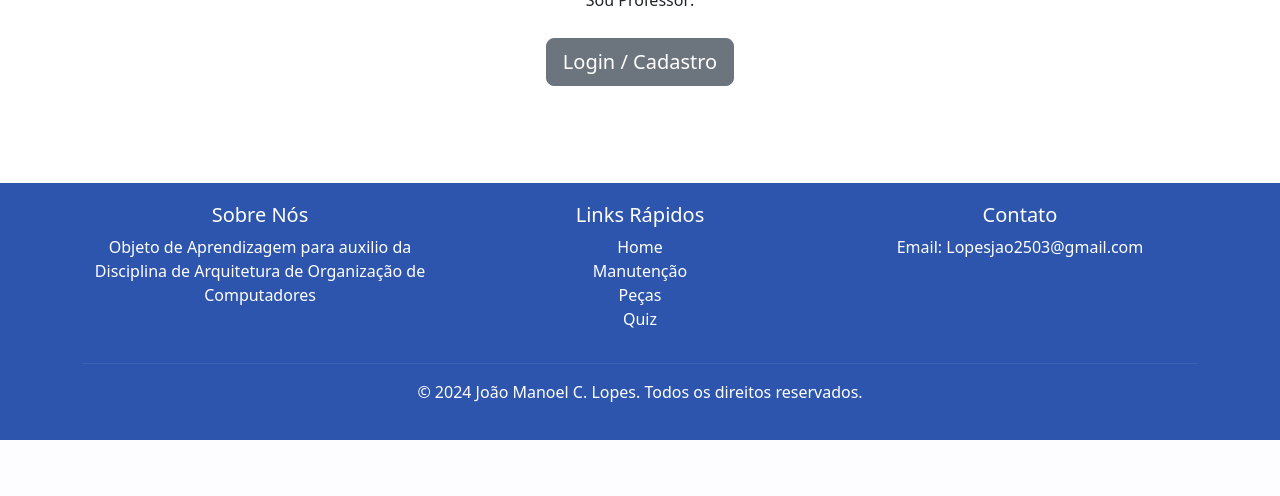
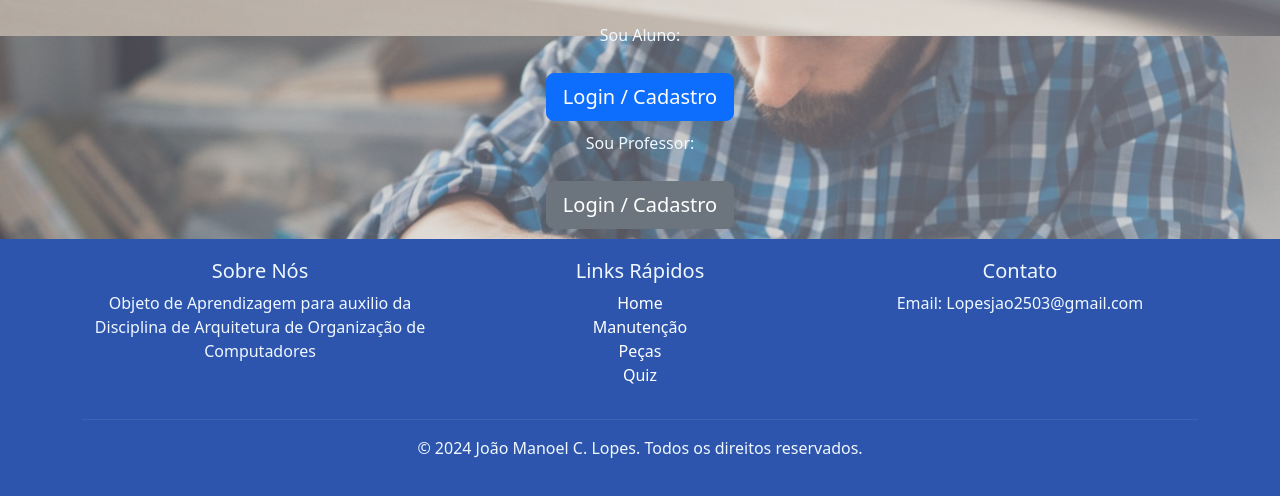
Before and after one commit to Lopesjao/TCC, a PHP site: page /TCC/Home.php in a window 1280 px wide. Shown: the part 764-1260 px from the top of the page. Before the commit the page ends 1204 px from the top, so only its background shows below. Run offline with PHP 8.4, Linux system fonts and the light colour scheme.

Commit message:
atualizacoes home

```diff
--- a/Control/ProfessorControle.php
+++ b/Control/ProfessorControle.php
@@ -38,7 +38,7 @@ class ProfessorController
 
         if ($pstmt->rowCount() > 0) {
             $professor = $pstmt->fetch(PDO::FETCH_ASSOC);
-            $professor = new Aluno($professor);
+            $professor = new Professor($professor);
 
             ////var_dump($professor);
             //echo $professor;
--- a/Control/TurmaControle.php
+++ b/Control/TurmaControle.php
@@ -18,6 +18,7 @@ class TurmaController
         $pstmt = $this->conexao->prepare("INSERT INTO turma (nome, idProfessor) VALUES (?, ?)");
         $pstmt->bindValue(1, $turma->getNome());
         $pstmt->bindValue(2, $turma->getIdProfessor());
+       // echo "ID PROFESSOR::::",$turma->getIdProfessor();
         $pstmt->execute();
         return $pstmt;
     }
--- a/View/Home.php
+++ b/View/Home.php
@@ -25,48 +25,92 @@ if (isset($_SESSION['tipo']) && ($_SESSION['tipo']) == "prof") {
 
 
 
-
-
 <!DOCTYPE html>
 <html lang="pt-br">
 
 <head>
-
-
   <meta charset="UTF-8">
   <meta name="viewport" content="width=device-width, initial-scale=1.0">
   <title>Página Inicial</title>
   <!-- Link do Bootstrap CSS -->
-  <link href="https://cdn.jsdelivr.net/npm/bootstrap@5.3.0-alpha1/dist/css/bootstrap.min.css" rel="stylesheet">
+  <link href="https://cdn.jsdelivr.net/npm/bootstrap@5.3.3/dist/css/bootstrap.min.css" rel="stylesheet"
+    integrity="sha384-QWTKZyjpPEjISv5WaRU9OFeRpok6YctnYmDr5pNlyT2bRjXh0JMhjY6hW+ALEwIH" crossorigin="anonymous">
   <link rel="stylesheet" href="Style.css">
   <style>
-        /* Define uma altura máxima para as imagens no carrossel */
+    * {
+      color: aliceblue;
+    }
+
+    body {
+      background-image: url('imagens/body.png');
+      /* Substitua pelo caminho correto */
+      background-size: cover;
+      background-position: center;
+      background-attachment: fixed;
+
+      height: 100vh;
+    }
+
+    /* Centralização do conteúdo principal */
+    .center-content {
+      text-align: center;
+      padding-top: 20vh;
+
+    }
+
     .carousel-item img {
-            height: 400px; /* Ajuste a altura conforme necessário */
-            object-fit: cover; /* Garante que a imagem se ajuste sem distorcer */
+      height: 400px;
+      object-fit: cover;
+      width: 100%;
+    }
+
+    .btn-space {
+      margin: 10px;
+    }
+
+    h1 {
+      font-weight: bold;
+      text-shadow: 2px 2px 5px rgba(0, 0, 0, 0.7);
+
+    }
+
+    .navbar {
+      background-color: rgba(0, 0, 0, 0.8);
+      /* Navbar transparente */
+    }
+    #botoes{
+      display: flex;
+      justify-content: space-around;
+      gap: 10px;
     }
   </style>
 </head>
 
 <body>
-  <?php require_once "navbar.php"; ?>
-  <!--<h1>Bem-vindo, <?php //echo htmlspecialchars($_SESSION['tipo']); ?>!</h1>-->
+
+  <header>
+    <?php include_once 'navbar.php'; ?>
+  </header>
 
 
+  <h1>Bem Vindo ao InfoQuest</h1>
+
+  <div class="container-fluid center-content">
 
 
-  <div class="container-fluid center-content">
-    <!-- Logo no centro -->
-
-    <div <div id="carouselExampleIndicators" class="carousel slide" data-bs-ride="carousel">
+    <!-- Carrossel -->
+    <div id="carouselExampleInterval" class="carousel slide" data-bs-ride="carousel">
+      <!-- Indicadores -->
       <div class="carousel-indicators">
-        <button type="button" data-bs-target="#carouselExampleIndicators" data-bs-slide-to="0" class="active"
+        <button type="button" data-bs-target="#carouselExampleInterval" data-bs-slide-to="0" class="active"
           aria-current="true" aria-label="Slide 1"></button>
-        <button type="button" data-bs-target="#carouselExampleIndicators" data-bs-slide-to="1"
+        <button type="button" data-bs-target="#carouselExampleInterval" data-bs-slide-to="1"
           aria-label="Slide 2"></button>
-        <button type="button" data-bs-target="#carouselExampleIndicators" data-bs-slide-to="2"
+        <button type="button" data-bs-target="#carouselExampleInterval" data-bs-slide-to="2"
           aria-label="Slide 3"></button>
       </div>
+
+      <!-- Slides -->
       <div class="carousel-inner">
         <div class="carousel-item active">
           <img src="imagens/gabinete.png" class="d-block w-100" alt="Imagem 1">
@@ -78,28 +122,38 @@ if (isset($_SESSION['tipo']) && ($_SESSION['tipo']) == "prof") {
           <img src="imagens/memoria.jpg" class="d-block w-100" alt="Imagem 3">
         </div>
       </div>
-      <button class="carousel-control-prev" type="button" data-bs-target="#carouselExampleIndicators"
+
+      <!-- Controles -->
+      <button class="carousel-control-prev" type="button" data-bs-target="#carouselExampleInterval"
         data-bs-slide="prev">
         <span class="carousel-control-prev-icon" aria-hidden="true"></span>
         <span class="visually-hidden">Previous</span>
       </button>
-      <button class="carousel-control-next" type="button" data-bs-target="#carouselExampleIndicators"
+      <button class="carousel-control-next" type="button" data-bs-target="#carouselExampleInterval"
         data-bs-slide="next">
         <span class="carousel-control-next-icon" aria-hidden="true"></span>
         <span class="visually-hidden">Next</span>
       </button>
     </div>
-    <!-- Botões de Login/Cadastro -->
+
+
+    <div id="botoes">
+      <div class="mt-4">
         <p>Sou Aluno:</p>
         <a class="btn btn-primary btn-lg btn-space" href="CadastroAluno.php" role="button">Login / Cadastro</a>
 
-    <p class="btn-space">Sou Professor:</p>
+        <p>Sou Professor:</p>
         <a class="btn btn-secondary btn-lg btn-space" href="CadastroProfessor.php" role="button">Login / Cadastro</a>
       </div>
+    </div>
+  </div>
 
-  <!-- Link do Bootstrap JS -->
-  <script src="https://cdn.jsdelivr.net/npm/bootstrap@5.3.0-alpha1/dist/js/bootstrap.bundle.min.js"></script>
+
+  <script src="https://cdn.jsdelivr.net/npm/bootstrap@5.3.3/dist/js/bootstrap.bundle.min.js"
+    integrity="sha384-YvpcrYf0tY3lHB60NNkmXc5s9fDVZLESaAA55NDzOxhy9GkcIdslK1eN7N6jIeHz"
+    crossorigin="anonymous"></script>
+
+</body>
 <footer> <?php require_once "footer.php"; ?></footer>
-</body>
 
 </html>
--- a/View/footer.php
+++ b/View/footer.php
@@ -15,8 +15,10 @@ if (!isset($_SESSION)) {
     <link href="https://cdn.jsdelivr.net/npm/bootstrap@5.3.0-alpha1/dist/css/bootstrap.min.css" rel="stylesheet">
     <style>
         .custom-footer {
+            width: 100%;
+            color: white;
             background-color: #2D55AD;
-            color: white;
+            height: 80% !important;
             padding: 20px 0;
         }
 
--- a/View/login.php
+++ b/View/login.php
@@ -42,10 +42,12 @@ if ($_SERVER['REQUEST_METHOD'] === 'POST') {
         session_regenerate_id();
         $prof = new Professor(unserialize($_SESSION["professor"]));
         //var_dump($aluno);
+      //  $_SESSION['prof'] = serialize($prof); //objeto prof
         $_SESSION['usuario_sessao'] = $prof->getEmail();
         $_SESSION['tipo'] = "prof";
+       // echo $prof;
 
-        header('Location: Home.php');
+       header('Location: Home.php');
         exit();
     } else {
         echo "Erro ao realizar login!";
--- a/View/navbar.php
+++ b/View/navbar.php
@@ -17,13 +17,16 @@ if (!isset($_SESSION)) {
     <meta name="viewport" content="width=device-width, initial-scale=1.0">
     <title>Navbar</title>
 
-    <link href="https://cdn.jsdelivr.net/npm/bootstrap@5.3.0-alpha1/dist/css/bootstrap.min.css" rel="stylesheet">
+    <link href="https://cdn.jsdelivr.net/npm/bootstrap@5.3.3-alpha1/dist/css/bootstrap.min.css" rel="stylesheet">
     <style>
         .custom-navbar {
             background-color: #2D55AD;
-            /* Cor personalizada */
+            color: white;
         }
-
+        .custom-nav-item{
+            color: whitesmoke !important;
+background-color:beige !important;;
+        }
     </style>
 </head>
 
@@ -82,7 +85,7 @@ if (!isset($_SESSION)) {
                         <li class="nav-item">
                             <a class="btn btn-primary" href="login.php" role="button">Login</a>
                         </li>
-                    <?php
+                        <?php
                     }
                     ?>
                     <li class="nav-item">
@@ -95,7 +98,7 @@ if (!isset($_SESSION)) {
     </nav>
 
 
-    <script src="https://cdn.jsdelivr.net/npm/bootstrap@5.3.0-alpha1/dist/js/bootstrap.bundle.min.js"></script>
+    <script src="https://cdn.jsdelivr.net/npm/bootstrap@5.3.3-alpha1/dist/js/bootstrap.bundle.min.js"></script>
 </body>
 
 </html>
```
Also changed, not shown: View/CadastroTurma.php (+6 -3 lines), View/imagens/body.png (added). Lines whose indentation alone changed are shown as unchanged.
